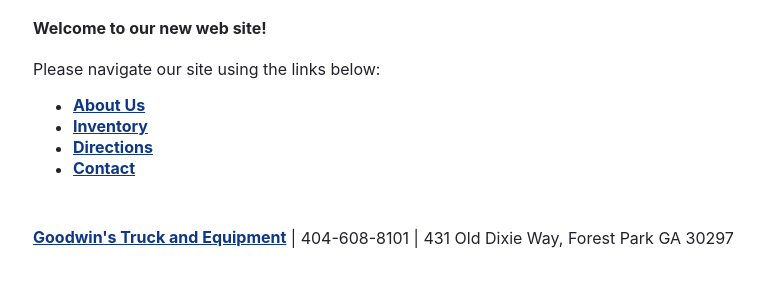
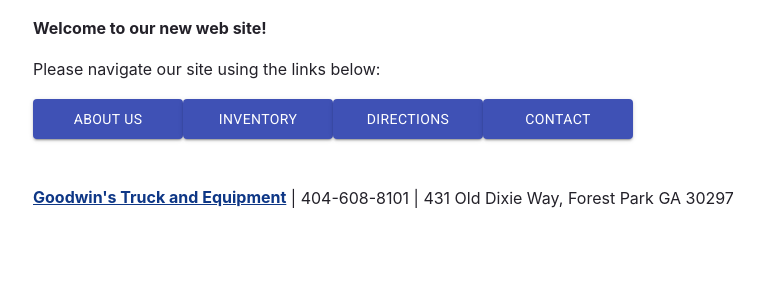
Before and after one commit to hagoodwi92/gatsby-goodwin-truck, a Gatsby site: page / in a window 1280 px wide. Shown: the part 290-576 px from the top of the page, without its empty margins (71-835 px from the left). Built offline with nearby package versions, Linux system fonts and the light colour scheme; Gatsby itself is replaced by a stand-in of ours.

Commit message:
add buttons, materialUI

```diff
--- a/package.json
+++ b/package.json
@@ -15,7 +15,9 @@
     "clean": "gatsby clean"
   },
   "dependencies": {
+    "@material-ui/core": "^4.11.3",
     "bootstrap": "^4.6.0",
+    "fontsource-roboto": "^4.0.0",
     "gatsby": "^2.32.3",
     "react": "^16.13.1",
     "react-bootstrap": "^1.5.0",
--- a/src/pages/aboutUs.js
+++ b/src/pages/aboutUs.js
@@ -1,5 +1,7 @@
 import React from "react";
 import { Link } from "gatsby";
+import 'fontsource-roboto';
+import Button from "@material-ui/core/Button";
 
 export default function AboutUs() {
   return (
@@ -14,7 +16,7 @@ export default function AboutUs() {
       <br></br>
       <br></br>
       <Link style={linkStyle} to="/">
-        Home
+        <Button variant='contained' color='primary'>Home</Button>
       </Link>
     </div>
   );
--- a/src/pages/index.js
+++ b/src/pages/index.js
@@ -1,6 +1,8 @@
 import * as React from "react";
 import logo from "./goodwin-logo.jpg";
 import { Link } from "gatsby";
+import "fontsource-roboto";
+import {Button} from "@material-ui/core";
 
 const Header = () => {
   return (
@@ -25,30 +27,29 @@ export default function IndexPage() {
         <p style={paragraphStyles}>
           {" "}
           Please navigate our site using the links below:
-          <ul>
-            <li>
-              <Link style={linkStyle} to="/aboutUs">
-                About Us
-              </Link>{" "}
-            </li>
-            <li>
-              <Link style={linkStyle} to="/inventory">
-                Inventory
-              </Link>{" "}
-            </li>
-            <li>
-              <Link style={linkStyle} to="/directions">
-                Directions
-              </Link>{" "}
-            </li>
-            <li>
-              <Link style={linkStyle} to="/contact">
-                Contact
-              </Link>{" "}
-            </li>
-          </ul>
+          <br></br>
+          <br></br>
+            <Link to="/aboutUs">
+              <Button style={buttonStyle} variant="contained" color="primary">
+                <p>About Us</p>
+              </Button>
+            </Link>
+            <Link to="/inventory">
+              <Button style={buttonStyle} variant="contained" color="primary">
+                <p>Inventory</p>
+              </Button>
+            </Link>
+            <Link to="/directions">
+              <Button style={buttonStyle} variant="contained" color="primary">
+                <p>Directions</p>
+              </Button>
+            </Link>
+            <Link to="/contact">
+              <Button style={buttonStyle} variant="contained" color="primary">
+                <p>Contact</p>
+              </Button>
+            </Link>
         </p>
-
         <Footer />
       </div>
     </React.Fragment>
@@ -67,6 +68,10 @@ const Footer = () => {
 };
 
 // styles
+const buttonStyle = {
+  width: 150,
+  height: 40,
+};
 const space = {
   width: 400,
   height: "auto",
```
Also changed, not shown: src/pages/contact.js (+9 -3 lines), 1 other file.
